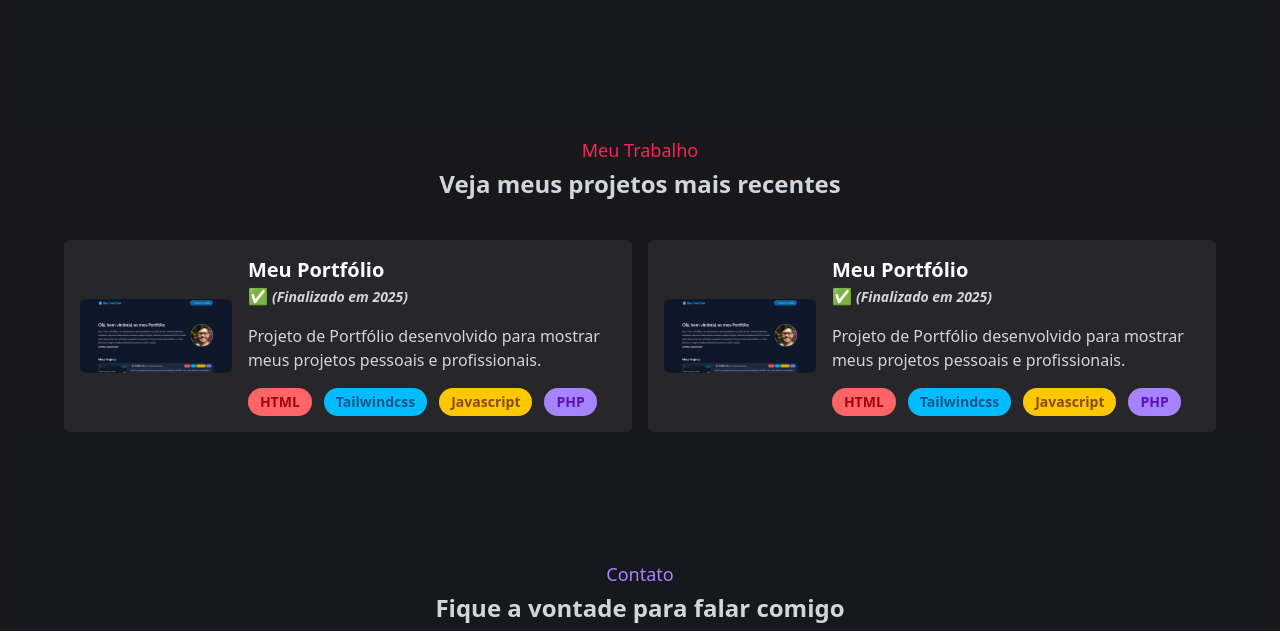
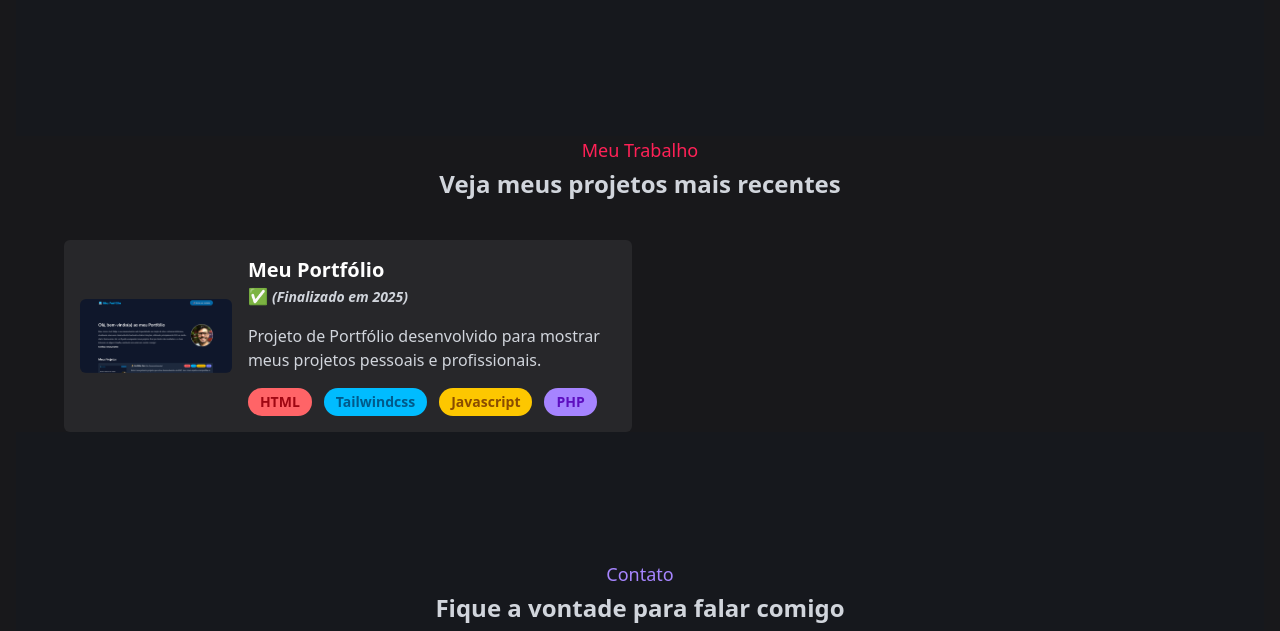
Before and after one commit to luizfpintoo/portfolio-dev, a PHP site: page / in a window 1280 px wide. Shown: the part 664-1295 px from the top of the page. Run offline with PHP 8.4, Linux system fonts and the light colour scheme.

Commit message:
Eliminando quantidade de projeto

```diff
--- a/componentes/projetos.php
+++ b/componentes/projetos.php
@@ -1,14 +1,6 @@
 <?php
 
 $projetosPortfolio = [
-    [
-        "titulo" => "Meu Portfólio",
-        "ano" => 2025,
-        "finalizado" => true,
-        "descricao" => "Projeto de Portfólio desenvolvido para mostrar meus projetos pessoais e profissionais.",
-        "stack" => ["HTML", "Tailwindcss", "Javascript", "PHP"],
-        "img" => "assets/images/portfolio.png"
-    ],
     [
         "titulo" => "Meu Portfólio",
         "ano" => 2025,
```
